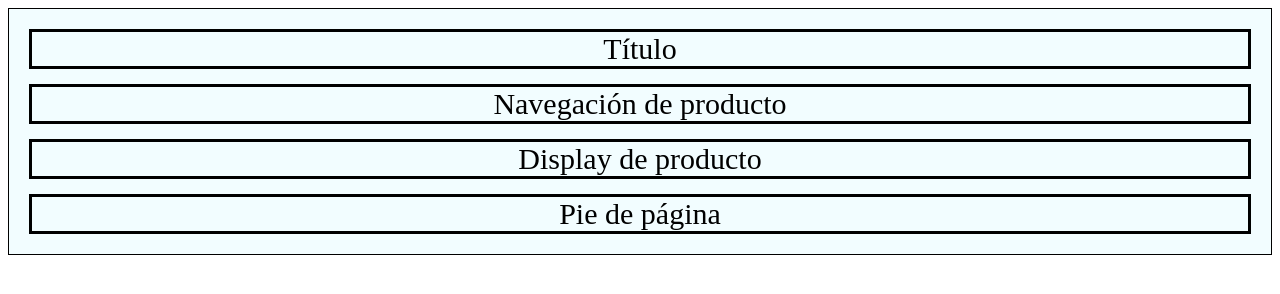
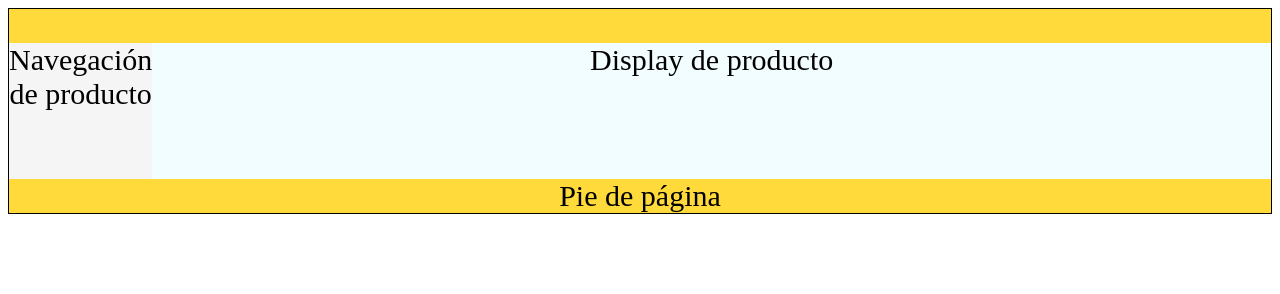
Before and after one commit to AlonsoDOK/BioHabitables, a plain HTML site: page index.html in a window 1280 px wide. Drawn offline with Linux system fonts and the light colour scheme.

Commit message:
Se acomoda grid

```diff
--- a/index.html
+++ b/index.html
@@ -9,10 +9,12 @@
 </head>
 <body>
     <div class="contenedor">
-        <div class="box encabezado"> Título</div>
+        <div class="box encabezado">
+            <img src="" alt="">
+        </div>
         <div class="box navegador">Navegación de producto</div>
         <div class="box cuerpo"> Display de producto</div>
-        <div class="box footer"> Pie de página </div>
+        <div class="box pie"> Pie de página </div>
     </div>
 </body>
 </html>
--- a/style.css
+++ b/style.css
@@ -1,12 +1,41 @@
 .contenedor{
-    background-color: #F2FDFF;
-    padding: 5px;
+    background-color: whitesmoke;
     border: 1px solid black;
+
+    display: grid;
+    grid-template-columns: repeat(10, 1fr);
+    grid-template-rows: repeat(6, 1fr);
+
 }
 
 .box{
-    border: 3px solid black;
+    border: 0px solid black;
     font-size: 30px;
     text-align: center;
-    margin: 15px;
+
 }
+
+.encabezado{
+    background-color:#FFDA3A;
+    grid-column: 1/11;
+    grid-row: 1/2;
+}
+
+.cuerpo{
+    background-color: #F2FDFF;
+    grid-column: 2/11;
+    grid-row: 2/6;
+
+}
+
+.navegador{
+    background-color: whitesmoke;
+    grid-column: 1/2;
+    grid-row: 2/6;
+}
+
+.pie{
+    background-color: #FFDA3A;
+    grid-column: 1/11;
+    grid-row: 6/7;
+}
```
Also changed, not shown: img/Logo acotado.png (added), img/Logo acotado300.png (added), img/Logo transparencia.png (added), img/Mundo.png (added), img/pexels-pixabay-163726.jpg (added), img/pexels-wolfgang-weiser-467045605-23380997.jpg (added).
